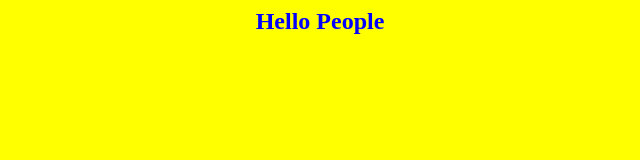
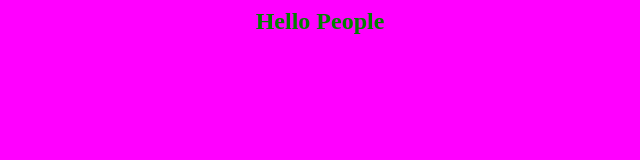
Before and after one commit to DarrellSab/app-aws-jenkins, a plain HTML site: page index.html in a window 1280 px wide. Shown: the whole page, without its empty margins (320-960 px from the left). Drawn offline with Linux system fonts and the light colour scheme.

Commit message:
Changed color in index file

```diff
--- a/index.html
+++ b/index.html
@@ -1,7 +1,7 @@
 <html>
-<body style="background-color:yellow;">
+<body style="background-color:magenta;">
 <center>
-<h2><font color=blue>Hello People</font></h2>
+<h2><font color=green>Hello People</font></h2>
 </center>
 </body>
 </html>
```
